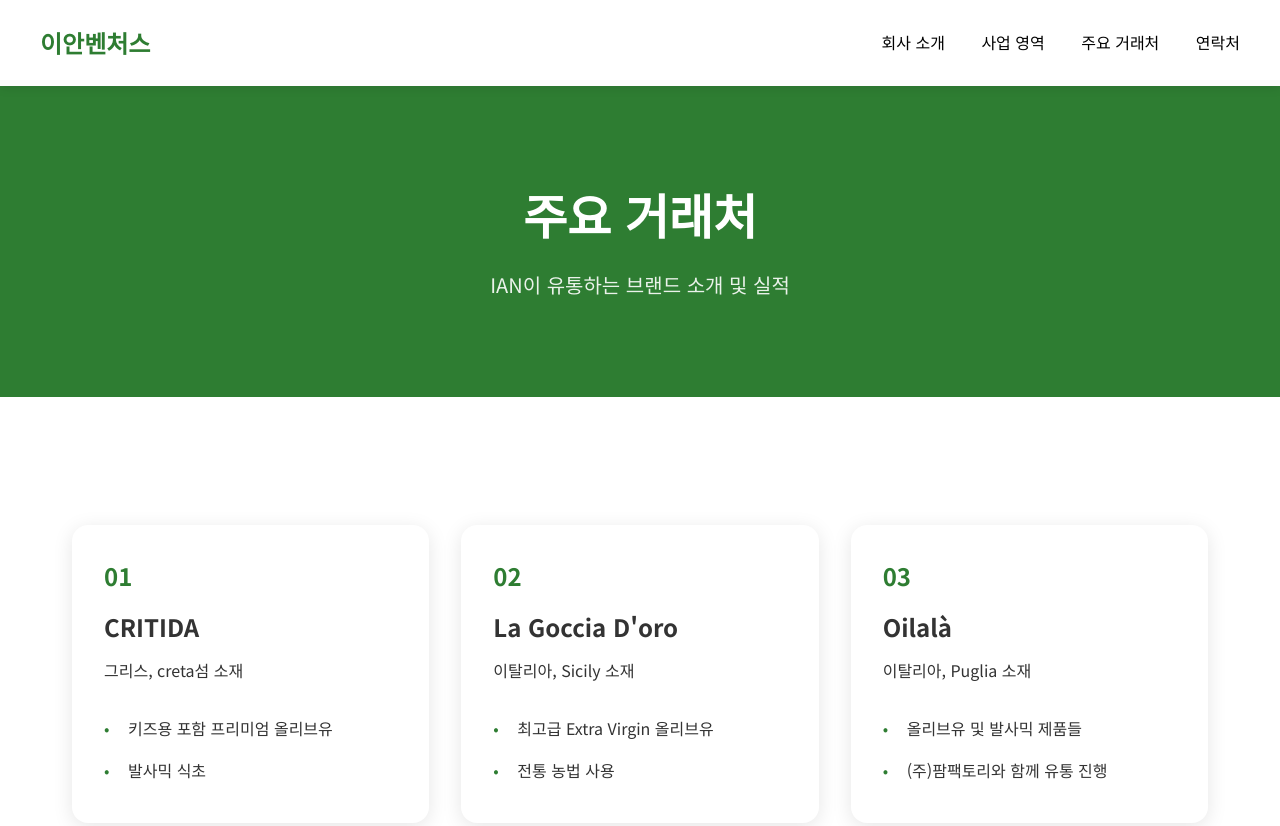
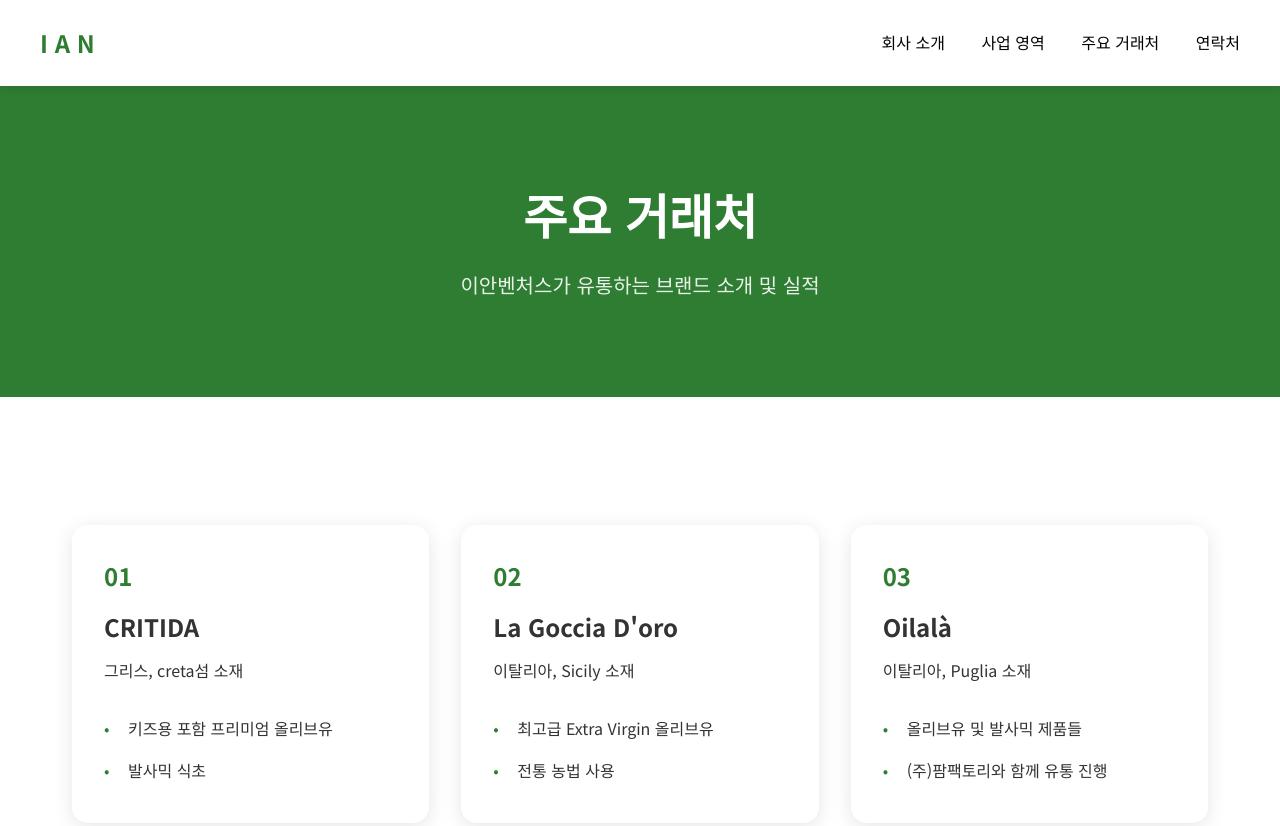
Before and after one commit to ian-vent/ian-web, a plain HTML site: page modern-design/partners.html in a window 1280 px wide. Shown: the top 826 px of the page. Drawn offline with Linux system fonts and the light colour scheme.

Commit message:
브랜드 명칭 기입v2

```diff
--- a/modern-design/partners.html
+++ b/modern-design/partners.html
@@ -3,14 +3,14 @@
 <head>
     <meta charset="UTF-8">
     <meta name="viewport" content="width=device-width, initial-scale=1.0">
-    <title>주요 거래처 - 이안벤처스</title>
+    <title>주요 거래처 - IAN</title>
     <link rel="stylesheet" href="style.css">
     <link href="https://fonts.googleapis.com/css2?family=Noto+Sans+KR:wght@400;500;700&display=swap" rel="stylesheet">
 </head>
 <body>
     <header class="main-header scrolled">
         <nav>
-            <div class="logo"><a href="index.html">이안벤처스</a></div>
+            <div class="logo"><a href="index.html">I A N</a></div>
             <div class="nav-links">
                 <a href="company.html">회사 소개</a>
                 <a href="business.html">사업 영역</a>
@@ -23,7 +23,7 @@
     <main class="page-content">
         <section class="page-header">
             <h1>주요 거래처</h1>
-            <p>IAN이 유통하는 브랜드 소개 및 실적</p>
+            <p>이안벤처스가 유통하는 브랜드 소개 및 실적</p>
         </section>
 
         <section class="page-section">
```
Also changed, not shown: modern-design/company.html (+2 -2 lines), modern-design/contact.html (+2 -2 lines).
